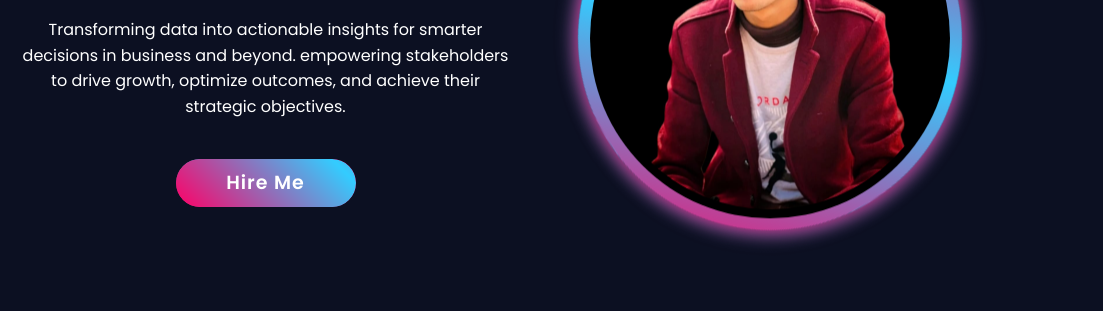
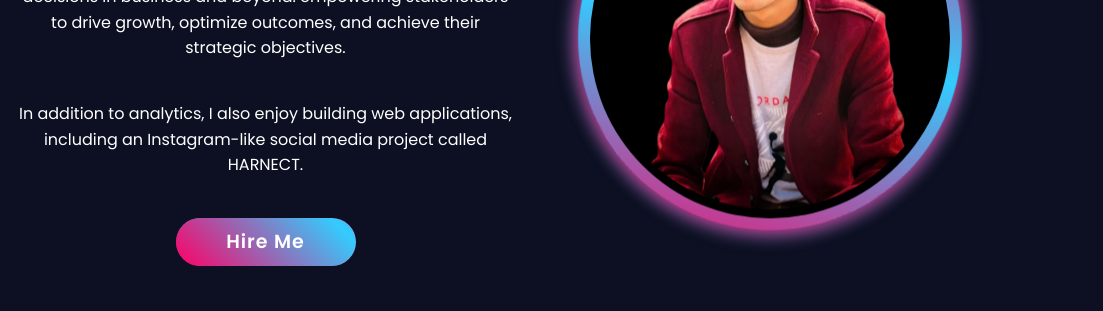
Before and after one commit to iharooniqbal/PORTFOLIO, a plain HTML site: page index.html in a window 1280 px wide. Shown: the part 376-687 px from the top of the page, 177-1280 px from the left. Drawn offline with nearby package versions, Linux system fonts and the light colour scheme.

Commit message:
Update index.html

```diff
--- a/index.html
+++ b/index.html
@@ -34,6 +34,8 @@
     <p>Transforming data into actionable insights for smarter decisions in business and beyond.
       empowering stakeholders to drive growth, optimize outcomes, and achieve their strategic objectives.
     </p>
+    <p>In addition to analytics,
+      I also enjoy building web applications, including an Instagram-like social media project called HARNECT.</p>
     <a href="contact.html" class="btn">Hire Me</a>
   </div>
 
```
